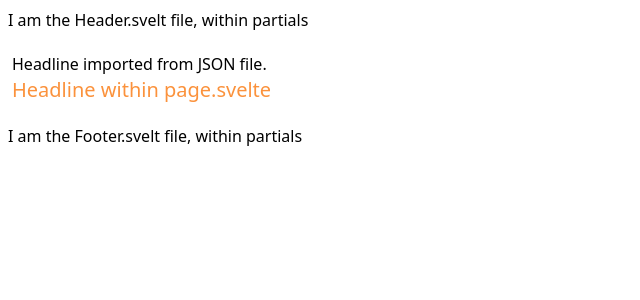
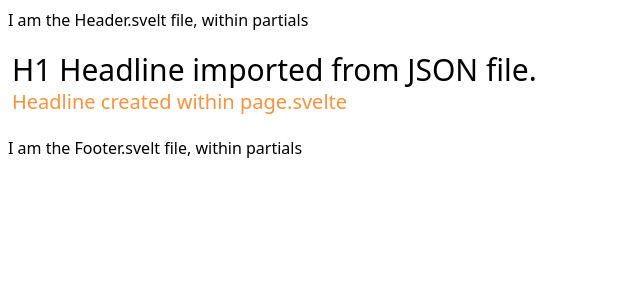
Before and after one commit to johnhoysa/svelte-storybook, a SvelteKit app: page /style-guide/headline in a window 1280 px wide. Shown: the top 300 px of the page, without its empty margins (0-640 px from the left). Built offline with nearby package versions, Linux system fonts and the light colour scheme.

Commit message:
headline updates to work within custom styleguide

```diff
--- a/src/lib/components/headline/json/headline.json
+++ b/src/lib/components/headline/json/headline.json
@@ -1,5 +1,5 @@
 {
-	"headline": "Headline imported from JSON file.",
-	"size": "h2",
-	"classes": "text-3xl"
+	"headline": "H1 Headline imported from JSON file.",
+	"size": "h1",
+	"styles": "text-3xl"
 }
--- a/src/routes/style-guide/headline/+page.svelte
+++ b/src/routes/style-guide/headline/+page.svelte
@@ -13,7 +13,7 @@
 <div class="m-3">
 
   <Headline {...data} />
-  <Headline headline="Headline within page.svelte" hTag="h4" styles="text-xl text-orange-400" />
+  <Headline headline="Headline created within page.svelte" hTag="h4" styles="text-xl text-orange-400" />
 
 </div>
 
```
